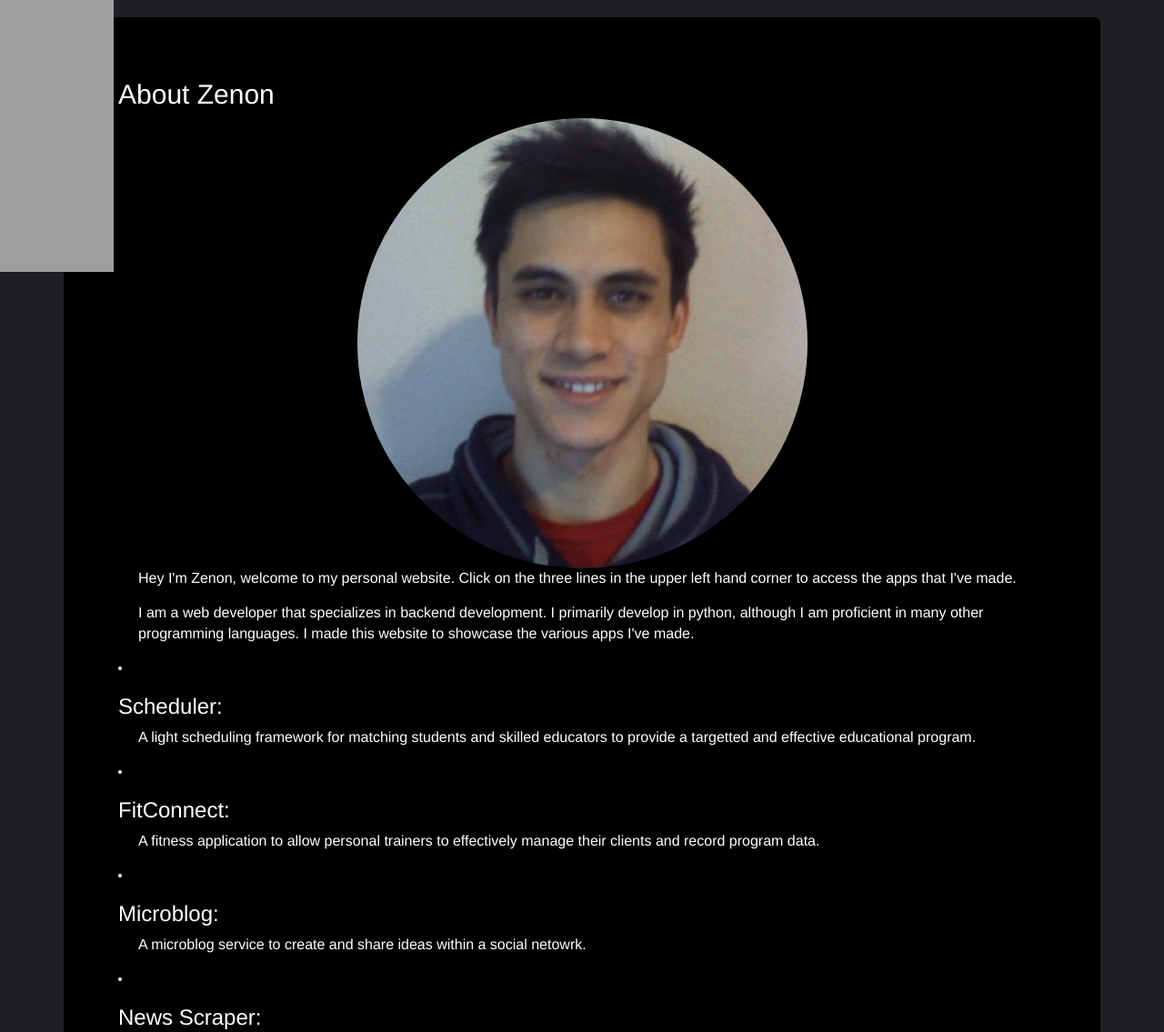
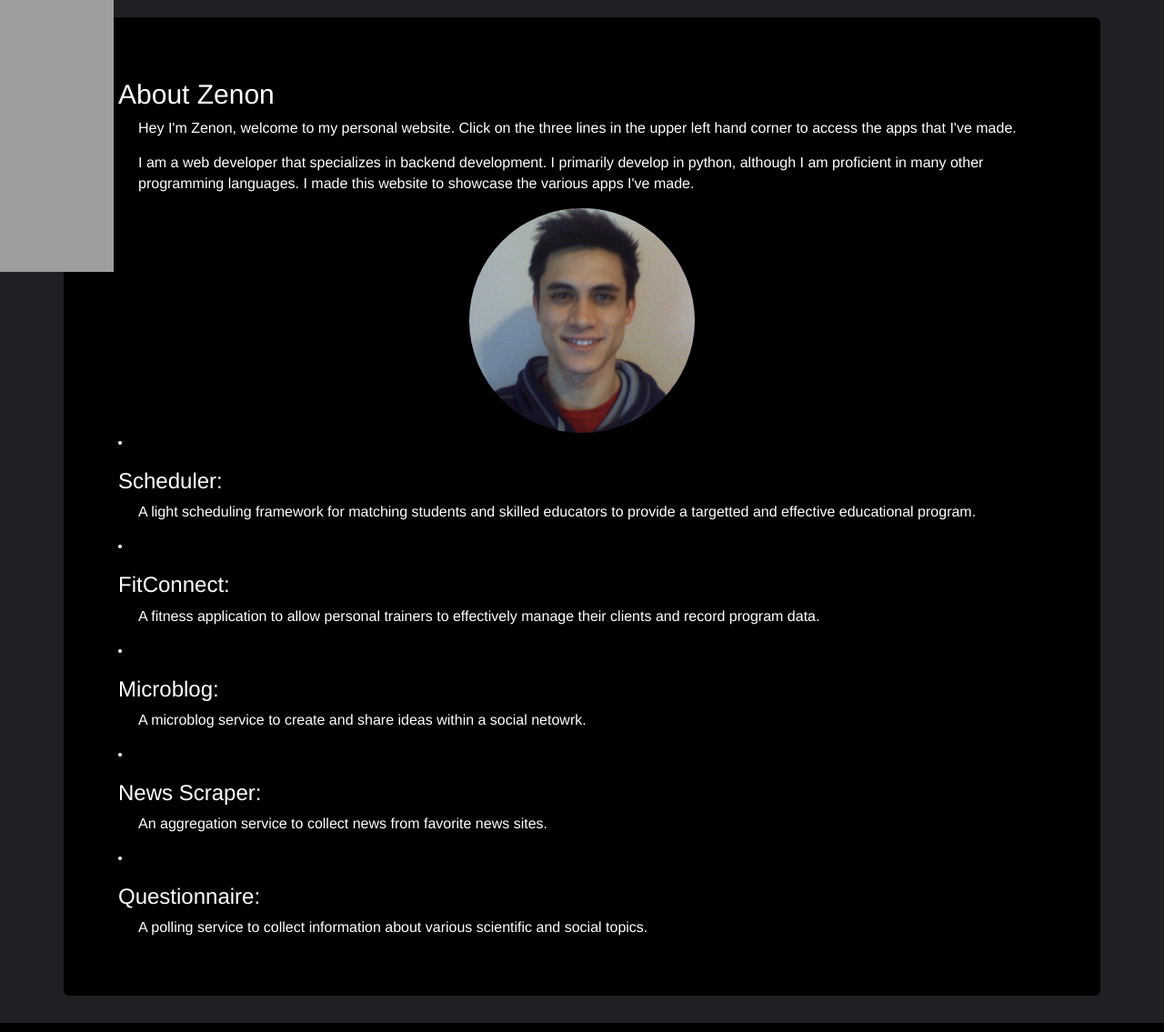
Before and after one commit to Zenonquest/zsite, a Django app: page / in a window 1280 px wide. Shown: the part 51-1186 px from the top of the page at 91% size. Run offline with Django 3.2, Linux system fonts and the light colour scheme; some libraries are stand-ins or nearby versions; grey boxes are pictures that could not be loaded.

Commit message:
shrink pic2

```diff
--- a/scraper/static/scraper/css/style.css
+++ b/scraper/static/scraper/css/style.css
@@ -397,5 +397,5 @@ button {
   left-margin:auto;
   right-margin:auto;
   display: block;
-  width: 50%;
+  width: 25%;
 }
--- a/scraper/templates/scraper/aboutme.html
+++ b/scraper/templates/scraper/aboutme.html
@@ -3,15 +3,18 @@
 {% load staticfiles %}
 
 <h2> About Zenon </h2>
-<div class="container">
-<img class="img-circle" id="profile-pic" src="{% static 'scraper/images/PassportPhoto.jpg' %}">
-</div>
+
 <p>
 Hey I'm Zenon, welcome to my personal website.  Click on the three lines in the upper left hand corner to access the apps that I've made.
 </p>
 <p>
 I am a web developer that specializes in backend development.  I primarily develop in python, although I am proficient in many other programming languages.  I made this website to showcase the various apps I've made.
 </p>
+
+<div class="container">
+<img class="img-circle" id="profile-pic" src="{% static 'scraper/images/PassportPhoto.jpg' %}">
+</div>
+
 <li> <h3>Scheduler: </h3>
 <p>
 A light scheduling framework for matching students and skilled educators to provide a targetted and effective educational program.
```
